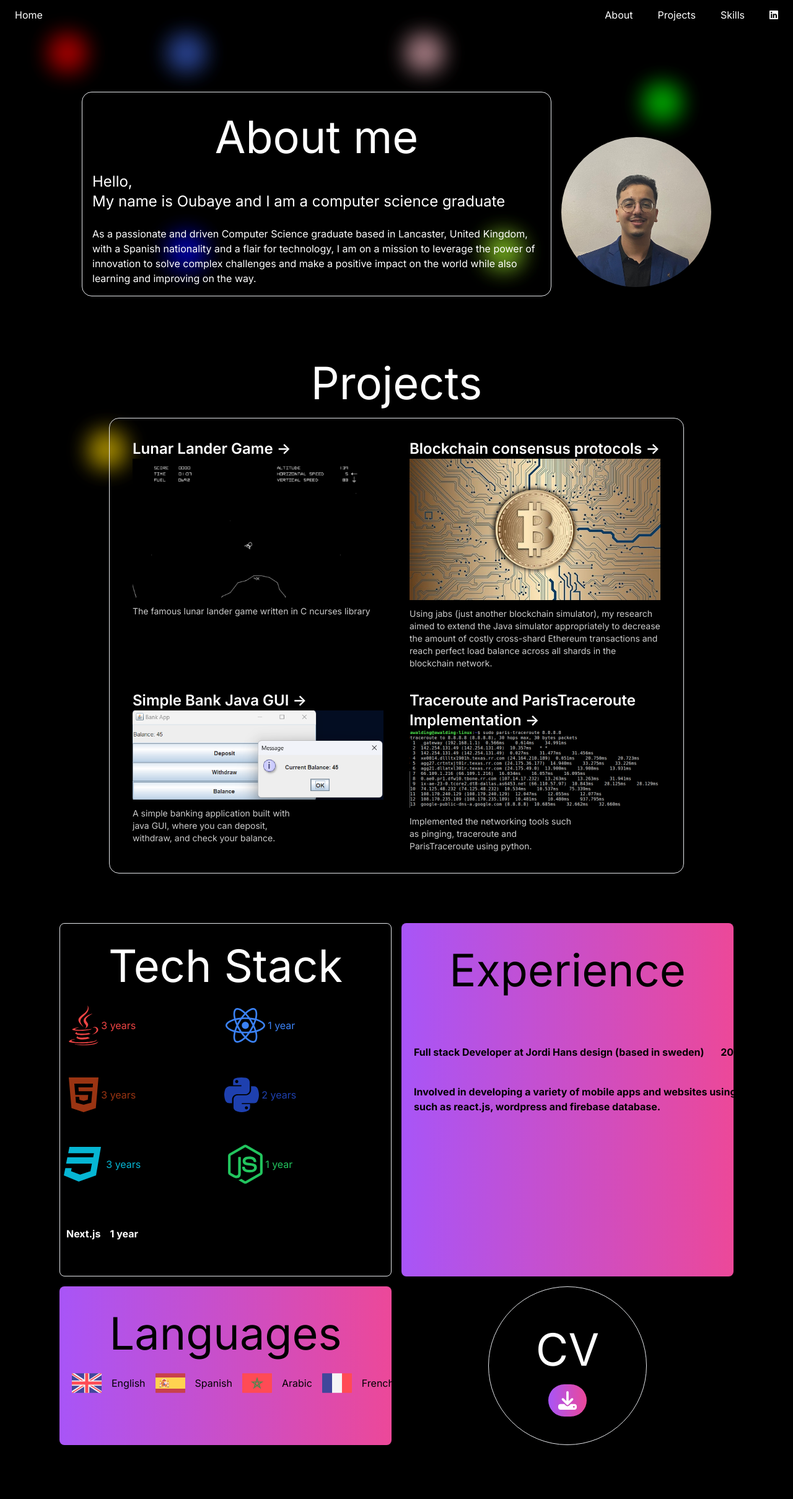
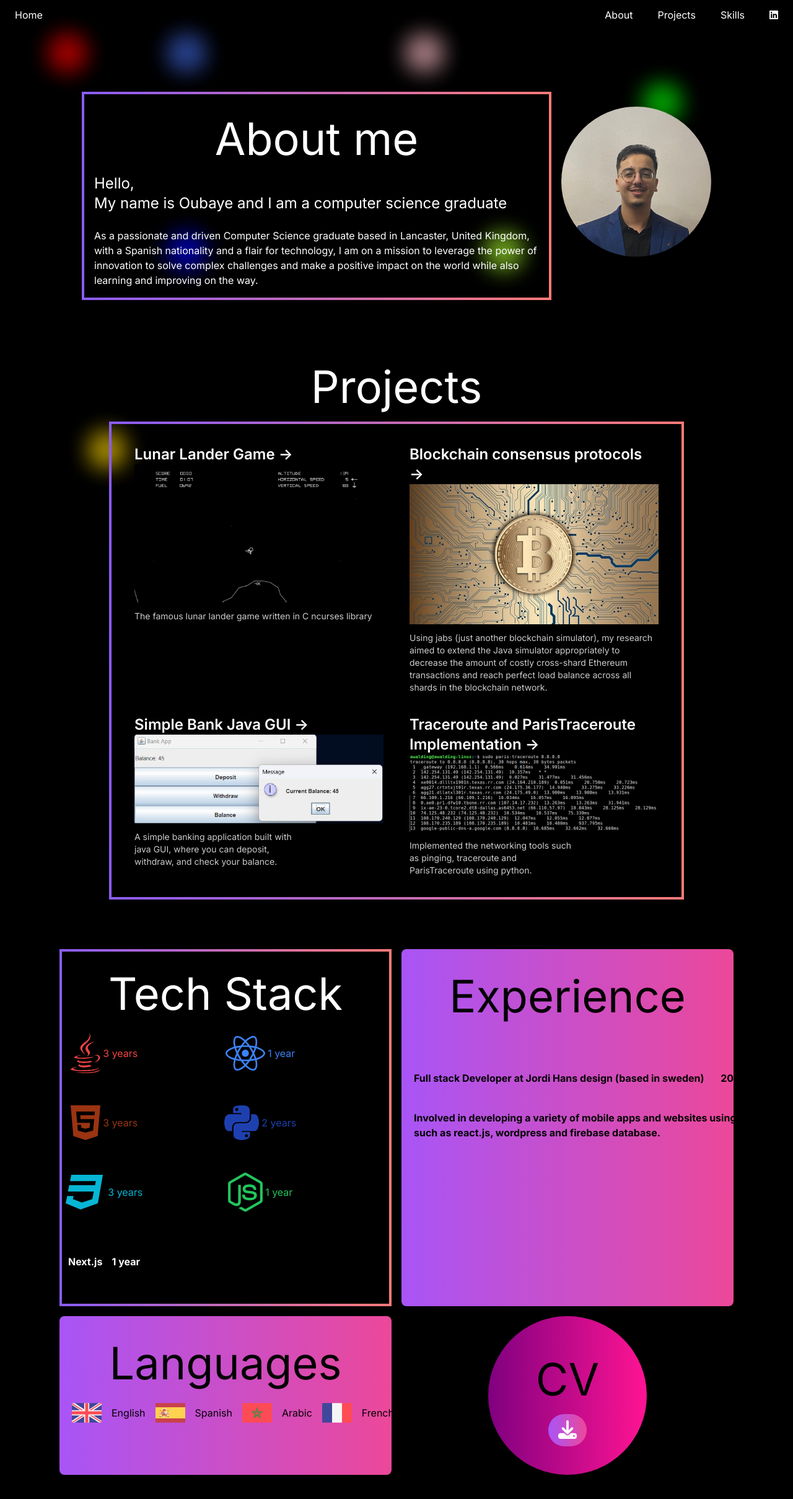
Before and after one commit to obeyyyy/site, a Next.js app: page / in a window 1280 px wide. Shown: the top 2418 px of the page at 62% size. Built offline with nearby package versions, Linux system fonts and the light colour scheme.

Commit message:
better design and colorish grids

```diff
--- a/src/app/globals.css
+++ b/src/app/globals.css
@@ -27,6 +27,10 @@ body {
   }
 }
 
+.gradient-border {
+  border-image: linear-gradient(to right, #8B5CF6, #FF7A78);
+  border-image-slice: 1;
+}
 
 
 /* styles/AnimatedBackground.module.css */
--- a/src/app/page.tsx
+++ b/src/app/page.tsx
@@ -60,7 +60,7 @@ export default function Home() {
                 hidden: { opacity: 0, y: 50 },
               }}
               transition={{ duration: 0.6 }}
-              className="col-span-3 p-4 rounded-2xl border"
+              className="col-span-3 p-4 border-4 gradient-border" style={{ borderRadius: '1rem' }}
             >
               <h1 className="text-center text-7xl p-5 text-white">About me</h1>
               <h1 className="text-2xl text-white">
@@ -83,9 +83,7 @@ export default function Home() {
               transition={{ duration: 0.6 }}
               className="col-span-1 pt-6 rounded-2xl"
             >
-               <div className="text-5xl"> <LinkedInIcon/> </div>
-              <img className="rounded-full" src="/assets/mypic.jpeg" alt="Example" width={500} height={500} />
-
+              <img className="rounded-full " src="/assets/mypic.jpeg" alt="Example" width={500} height={500} />
             </motion.div>
 
           </div>
@@ -103,7 +101,7 @@ export default function Home() {
               transition={{ duration: 0.6 }}
               className="col-span-2 text-center text-7xl">
                 <h1 className="text-center text-7xl p-5 text-white">Projects</h1>
-          <div className="mb-32 grid text-center lg:mb-0 lg:w-full lg:max-w-5xl lg:grid-cols-2 lg:text-left p-4  rounded-2xl border">
+                <div className="mb-32 grid text-center lg:mb-0 lg:w-full lg:max-w-5xl lg:grid-cols-2 lg:text-left p-4 gradient-border border-4">
 
             <a
               href="https://github.com/obeyyyy/lunar-lander"
@@ -190,7 +188,7 @@ export default function Home() {
               className="grid grid-cols-2 gap-4"
             >
 
-          <div className="col-span-1 border rounded-lg p-5">
+          <div className="col-span-1 gradient-border border-4 rounded-lg p-5">
 
             <h1 className="text-center text-white text-7xl p-3">Tech Stack</h1>
             <div className="grid grid-cols-2 gap-4 whitespace-pre">
@@ -256,12 +254,12 @@ export default function Home() {
           </div>
         </div>
 
-        <div className="col-span-1 p-5 border rounded-full w-64 h-64 flex flex-col justify-center items-center mx-auto">
-        <h1 className="text-center text-7xl p-5 text-white">CV</h1>
+        <div className="col-span-1 p-5 w-64 h-64 flex flex-col justify-center items-center mx-auto"  style={{ borderRadius: '50%', backgroundImage: 'linear-gradient(to right, #800080, #ff1493)' }}>
+        <h1 className="text-center text-7xl p-5 text-black">CV</h1>
         <a
           href="/assets/Oubaye's-CV-vercel.pdf" // Replace with the actual path to your CV file
           download
-          className="text-center text-3xl text-white bg-gradient-to-r from-purple-500 to-pink-500 hover:bg-black py-2 px-4 rounded-full focus:outline-none focus:shadow-outline transition duration-300 ease-in-out"
+          className="text-center text-3xl text-white bg-gradient-to-r from-purple-500 to-pink-500 hover:text-black py-2 px-4 rounded-full focus:outline-none focus:shadow-outline transition duration-300 ease-in-out"
         >
           <MarkdownIcon size="2px"/>
         </a>
```
